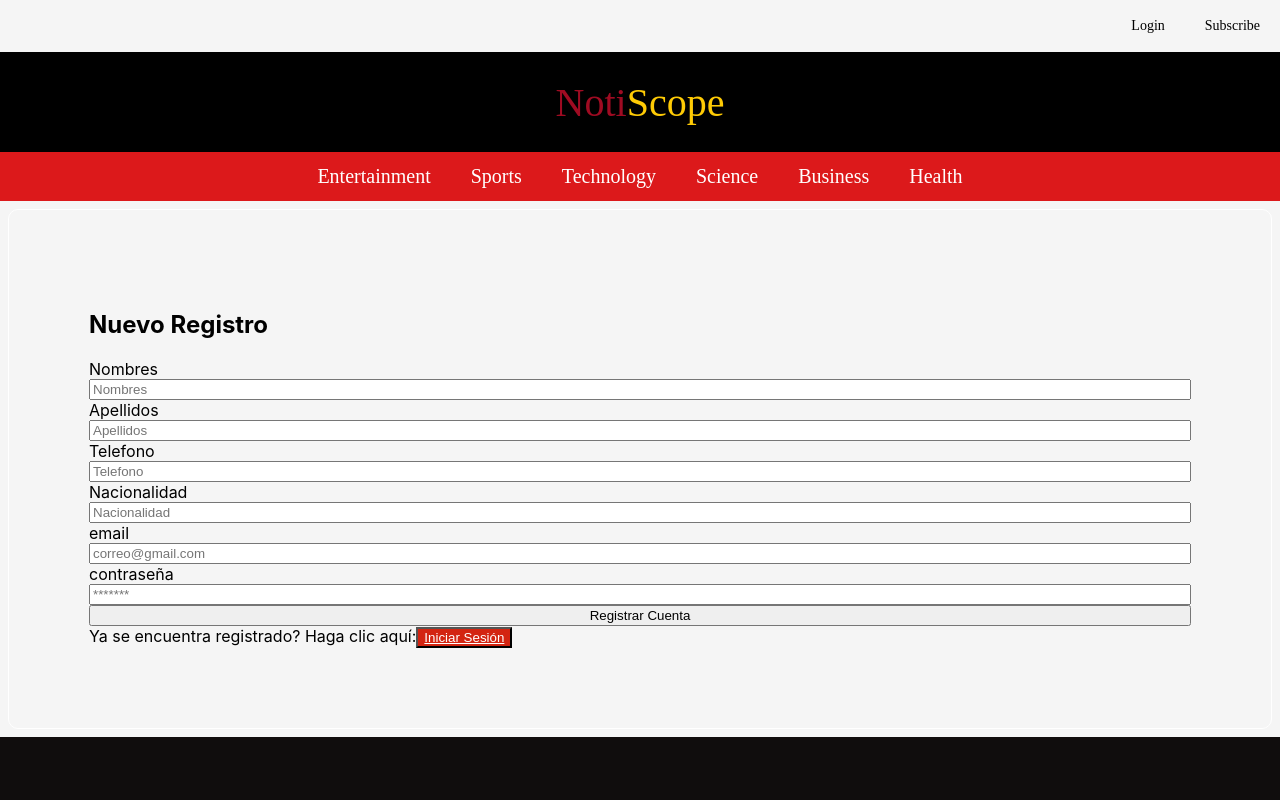
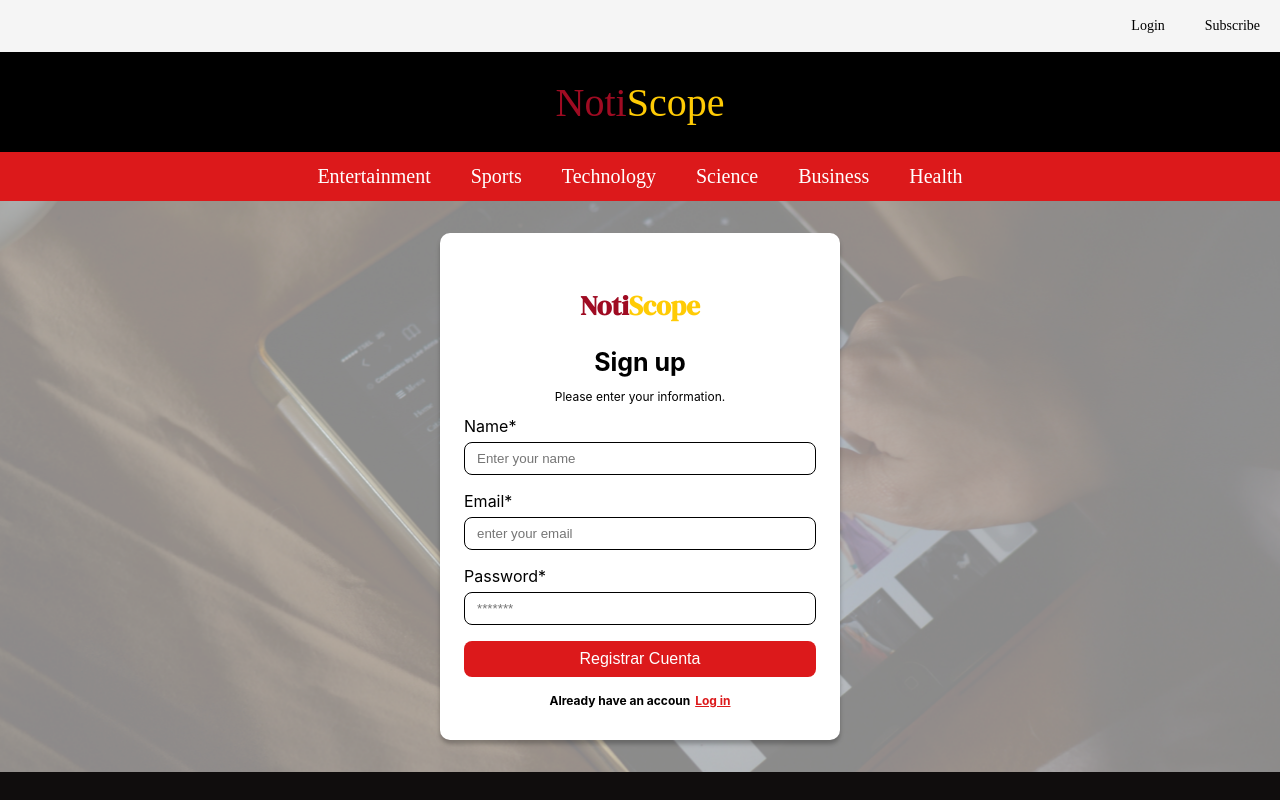
Before and after one commit to wpilares/rpa-latam-project, a React (Vite) app: page /auth/register in a window 1280 px wide. Shown: the top 800 px of the page. Built offline with nearby package versions, Linux system fonts and the light colour scheme.

Commit message:
add styles register

```diff
--- a/src/auth/pages/RegisterPage.tsx
+++ /dev/null
@@ -1,63 +0,0 @@
-import { type ReactElement } from 'react';
-import { Link } from 'react-router-dom';
-import '../../styles/register.scss';
-
-export const RegisterPage = (): ReactElement => {
-  return (
-    <div className="auth-form-container">
-      <h2>Nuevo Registro</h2>
-      <form className="register-form" onSubmit={() => {}}>
-        <label htmlFor="name">Nombres</label>
-        <input type="name" placeholder="Nombres" id="name" name="name" />
-
-        <label htmlFor="lastname">Apellidos</label>
-        <input
-          type="lastname"
-          placeholder="Apellidos"
-          id="lastname"
-          name="lastname"
-        />
-
-        <label htmlFor="nphone">Telefono</label>
-        <input type="nphone" placeholder="Telefono" id="nphone" name="nphone" />
-
-        <label htmlFor="nation">Nacionalidad</label>
-        <input
-          type="nation"
-          placeholder="Nacionalidad"
-          id="nation"
-          name="nation"
-        />
-
-        <label htmlFor="email">email</label>
-        <input
-          onChange={() => {}}
-          type="email"
-          placeholder="correo@gmail.com"
-          id="email"
-          name="email"
-        />
-
-        <label htmlFor="password">contraseña</label>
-        <input
-          onChange={() => {}}
-          type="password"
-          placeholder="*******"
-          id="password"
-          name="password"
-        />
-        <button type="submit">Registrar Cuenta</button>
-      </form>
-
-      <label className="letter">
-        {' '}
-        Ya se encuentra registrado? Haga clic aquí:
-        <Link to="/auth/login">
-          <button className="link-btn" onClick={() => {}}>
-            Iniciar Sesión
-          </button>
-        </Link>
-      </label>
-    </div>
-  );
-};
--- /dev/null
+++ b/src/auth/pages/RegisterPage/RegisterPage.tsx
@@ -0,0 +1,75 @@
+import { type ReactElement } from 'react';
+import { Link } from 'react-router-dom';
+import './registerPage.scss';
+
+export const RegisterPage = (): ReactElement => {
+  return (
+    <div className="container">
+      <div className="wrapper-login">
+        <div className="form">
+          <form className="form-login" onSubmit={() => {}}>
+            <h2 className="title-page">
+              Noti<span>Scope</span>
+            </h2>
+            <div className="form-login__header">
+              <h3 className="form-login__title">Sign up</h3>
+              <p className="form-login__description">
+                Please enter your information.
+              </p>
+            </div>
+            <div className="form-login__field form-login__field--username">
+              <label className="form-login__label" htmlFor="name">
+                Name*
+              </label>
+              <input
+                className="form-login__input"
+                type="name"
+                placeholder="Enter your name"
+                id="name"
+                name="name"
+              />
+            </div>
+            <div className="form-login__field form-login__field--username">
+              <label className="form-login__label" htmlFor="email">
+                Email*
+              </label>
+              <input
+                className="form-login__input"
+                onChange={() => {}}
+                type="email"
+                placeholder="enter your email"
+                id="email"
+                name="email"
+              />
+            </div>
+            <div className="form-login__field form-login__field--username">
+              <label className="form-login__label" htmlFor="password">
+                Password*
+              </label>
+              <input
+                className="form-login__input"
+                onChange={() => {}}
+                type="password"
+                placeholder="*******"
+                id="password"
+                name="password"
+              />
+            </div>
+            <div className="form-login__field form-login__field--submit">
+              <button className="form-login__submit" type="submit">
+                Registrar Cuenta
+              </button>
+            </div>
+          </form>
+
+          <p className="prompt__text">
+            Already have an accoun
+            <Link className="prompt__link" to="/auth/login">
+              Log in
+            </Link>
+          </p>
+        </div>
+      </div>
+    </div>
+  );
+};
--- /dev/null
+++ b/src/auth/pages/RegisterPage/registerPage.scss
@@ -0,0 +1,2 @@
+@import '../../../styles/variables';
+@import '../../../styles/mixins';
--- a/src/auth/pages/index.ts
+++ b/src/auth/pages/index.ts
@@ -1,2 +1,2 @@
 export * from './LoginPage/LoginPage';
-export * from './RegisterPage';
+export * from './RegisterPage/RegisterPage';
```
